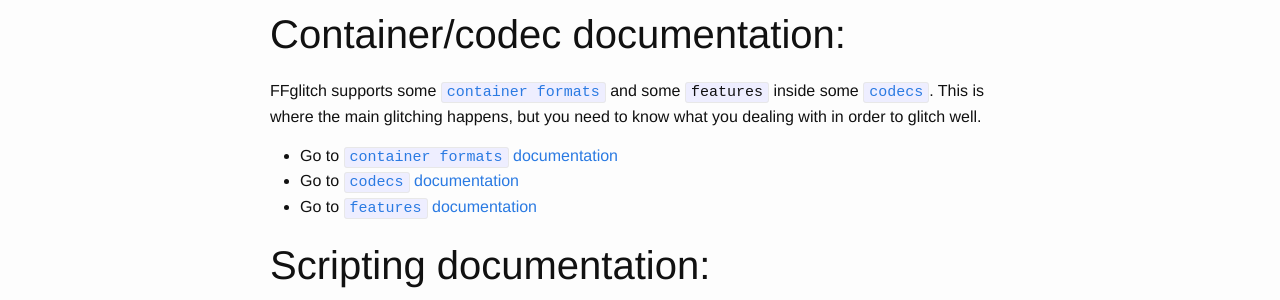
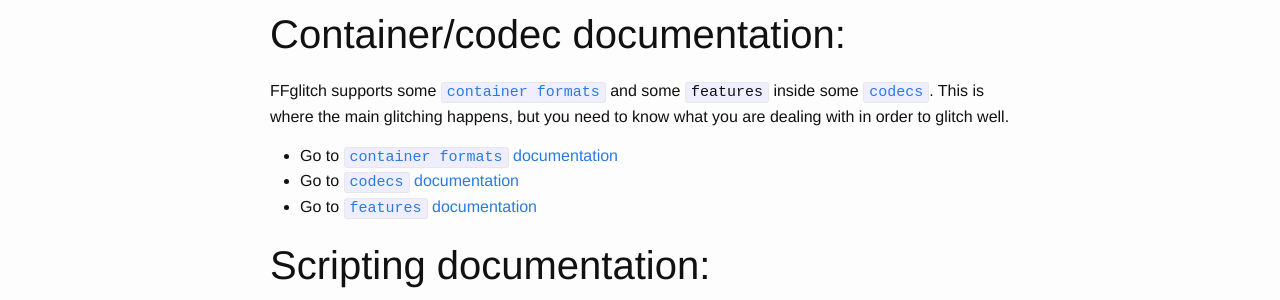
Before and after one commit to ramiropolla/ffglitch.org, a Jekyll site: the page built from docs/0.10.0/index.md, in a window 1280 px wide. Shown: the part 512-812 px from the top of the page. Built offline with Jekyll 4.4.1, drawn with Linux system fonts in a browser that asks for light colours.

Commit message:
docs/0.10.0: misc fixes

```diff
--- a/docs/0.10.0/index.md
+++ b/docs/0.10.0/index.md
@@ -34,7 +34,7 @@
 and some `features` inside some
 [`codecs`](https://en.wikipedia.org/wiki/Codec).
 This is where the main glitching happens, but you need to know what you
-dealing with in order to glitch well.
+are dealing with in order to glitch well.
 
 - Go to [`container formats` documentation](formats)
 - Go to [`codecs` documentation](codecs)
```
Also changed, not shown: docs/0.10.0/codecs/bitstream.md (+1 -1 lines), docs/0.10.0/codecs/dct_quant.md (+1 -1 lines), docs/0.10.0/codecs/huffman.md (+2 -2 lines), docs/0.10.0/codecs/zigzag.md (+3 -3 lines), docs/0.10.0/features/mpeg4.md (+1 -1 lines).
